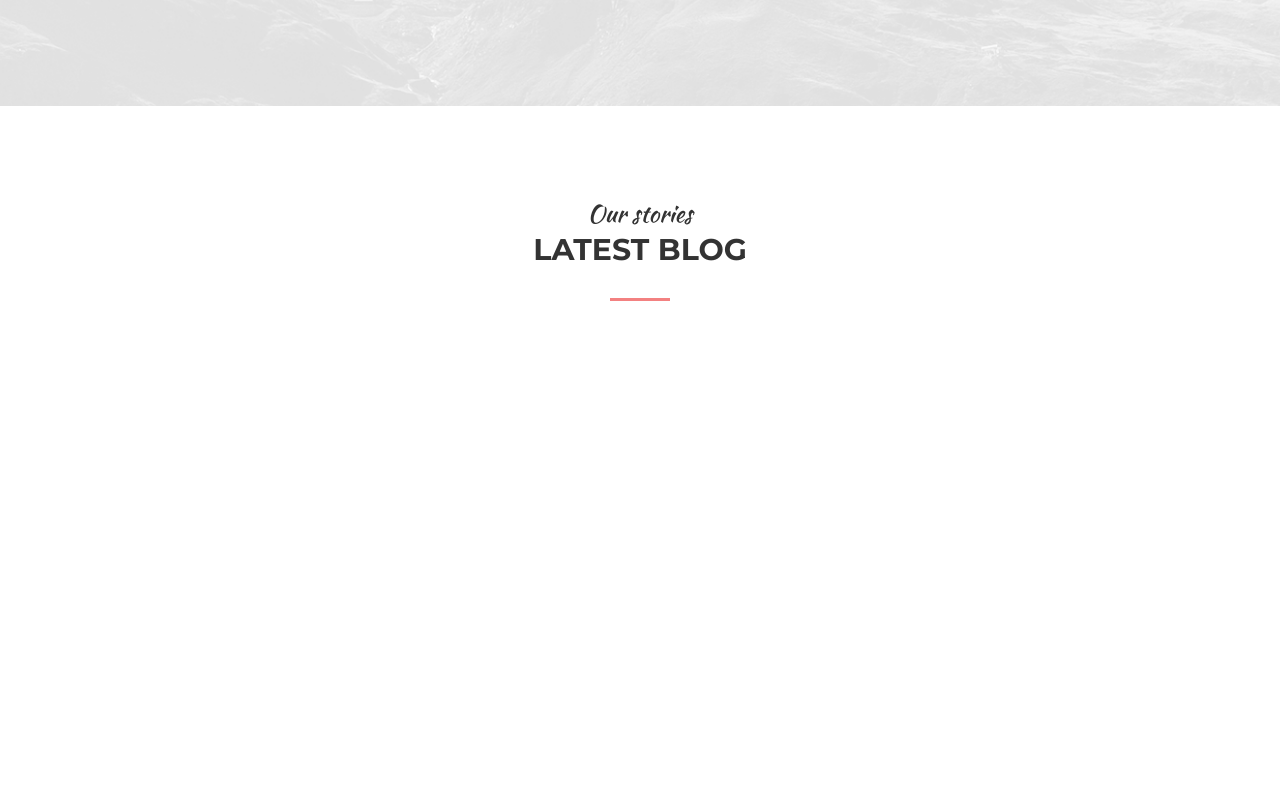
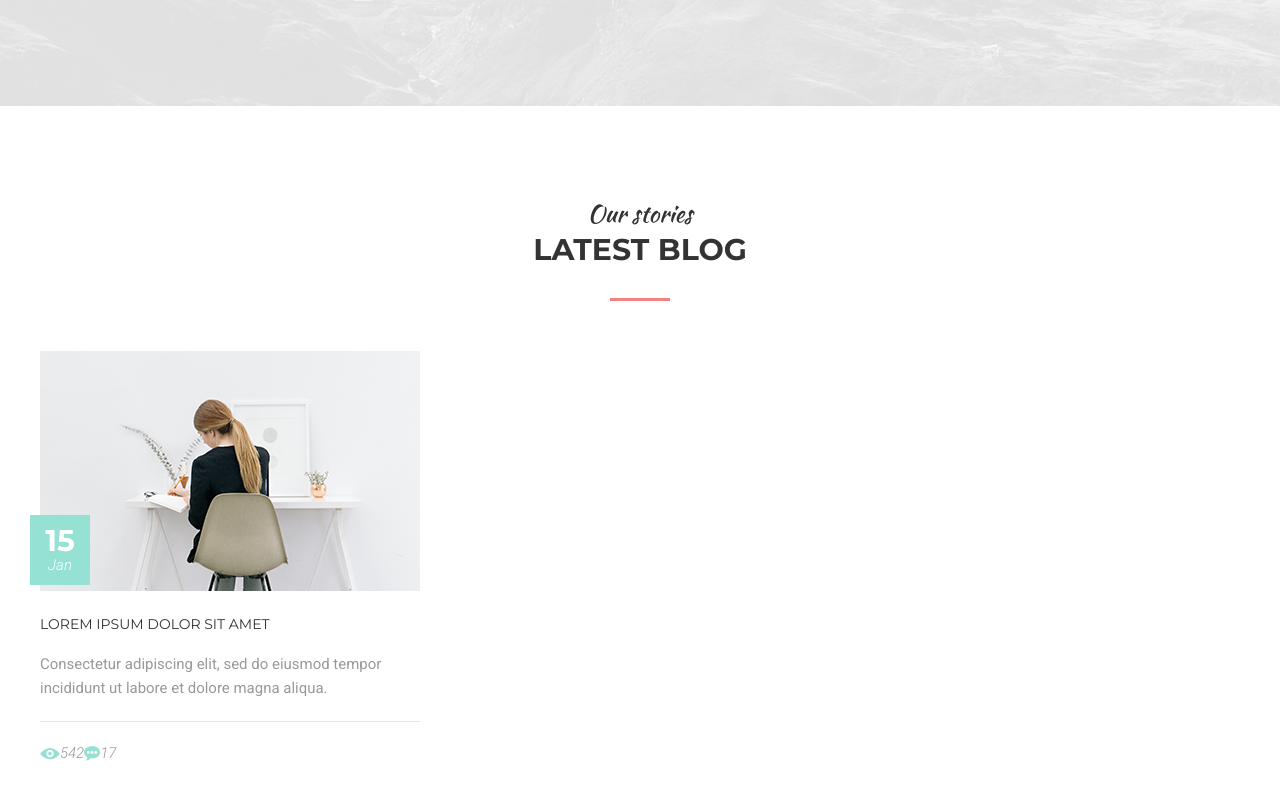
Before and after one commit to oabanin/portfolio2, a plain HTML site: page index.html in a window 1280 px wide. Shown: the part 7650-8450 px from the top of the page. Before the commit the page ends 8091 px from the top, so only its background shows below. Drawn offline with Linux system fonts and the light colour scheme.

Commit message:
add my variant of blog section

```diff
--- a/css/style.css
+++ b/css/style.css
@@ -960,3 +960,86 @@ hr{
 	line-height: 1.8;
 	color:#999;
 }
+
+
+/* Blog */
+
+.blog {
+	display: flex;
+}
+
+.blog__item {
+	flex: 1 1 0;
+	max-width: 380px;
+}
+
+.blog__image {
+	position: relative;
+
+	width: 100%;
+}
+
+.blog__date {
+	position: absolute;
+	bottom: 10px;
+	left: -10px;
+
+	width: 60px;
+	height: 70px;
+
+	display: flex;
+	flex-flow: column;
+	align-items: center;
+	justify-content: center;
+
+	background-color: #95e1d3;
+}
+
+.blog__day {
+	font-family: Montserrat;
+	font-weight: 700;
+	font-size: 2.14rem;
+	line-height: 1;
+}
+
+.blog__month {
+	font-family: 'Roboto', sans-serif;
+	font-size: 1.07rem;
+	font-style: italic;
+	font-weight: 300;
+}
+
+.blog__title {
+	font-family: Montserrat;
+	text-transform: uppercase;
+	color: #333;
+
+	margin: 20px 0;
+}
+
+.blog__text {
+	font-family: 'Roboto', sans-serif;
+	font-size: 1.07rem;
+	line-height: 1.6;
+
+	font-weight: 400;
+	color: #999;
+}
+
+.blog--hr {
+	margin: 20px 0;
+}
+
+.blog__stat{
+	display: flex;
+	align-items: center;
+}
+
+.blog__views, .blog__comments{
+	font-family: 'Roboto', sans-serif;
+	font-size: 1.07rem;
+	line-height: 1.6;
+	font-style: italic;
+	font-weight: 300;
+	color: #999;
+}
--- a/index.html
+++ b/index.html
@@ -511,7 +511,27 @@
 				<h3 class="section__suptitle">Our stories</h3>
 				<h2 class="section__title">Latest blog</h2>
 			</div>
+			<div class="blog">
+				<div class="blog__item">
+					<div class="blog__image">
+						<img  src="./img/blog/1.png" src="blog image">
+						<div class="blog__date">
+							<div class="blog__day">15</div>
+							<div class="blog__month">Jan</div>
+						</div>
+					</div>
+					<div class="blog__title">Lorem ipsum dolor sit amet</div>
+					<div class="blog__text">Consectetur adipiscing elit, sed do eiusmod tempor incididunt ut labore et dolore magna aliqua.</div>
+					<hr class="blog--hr">
+					<div class="blog__stat">
+					<img src="./img/blog/VIEW.png" alt="view"><span class="blog__views">542</span>
+					<img src="./img/blog/SPEECH.png" alt="Speecj"><span class="blog__comments">17</span>
+				</div>
+				</div>
+				<div class="blog__item">2</div>
+				<div class="blog__item">3</div>
 
+			</div>
 		</div>
 	</section>
 
```
Also changed, not shown: img/blog/1.png (added), img/blog/2.png (added), img/blog/3.png (added), img/blog/SPEECH.png (added), img/blog/VIEW.png (added).
